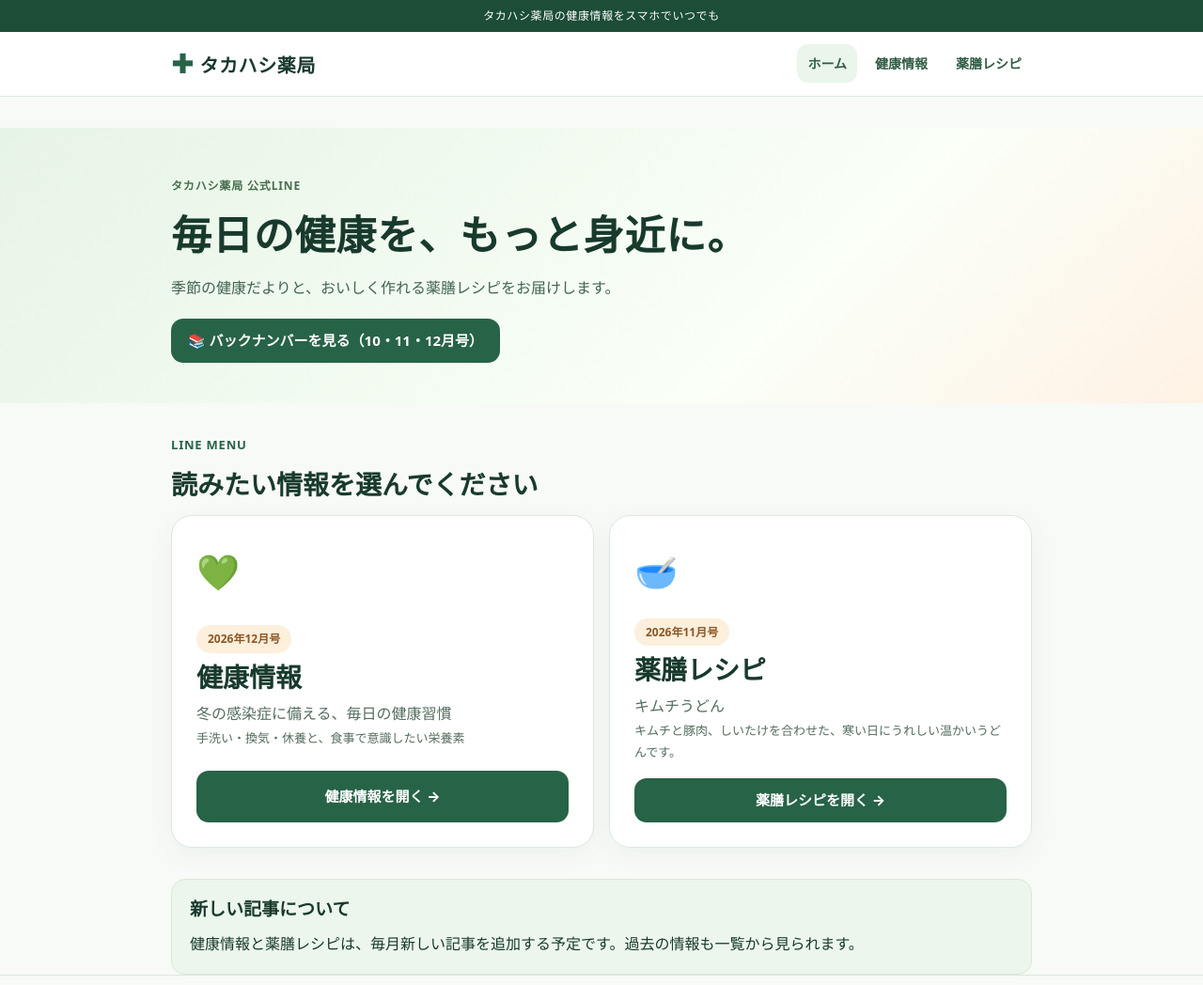
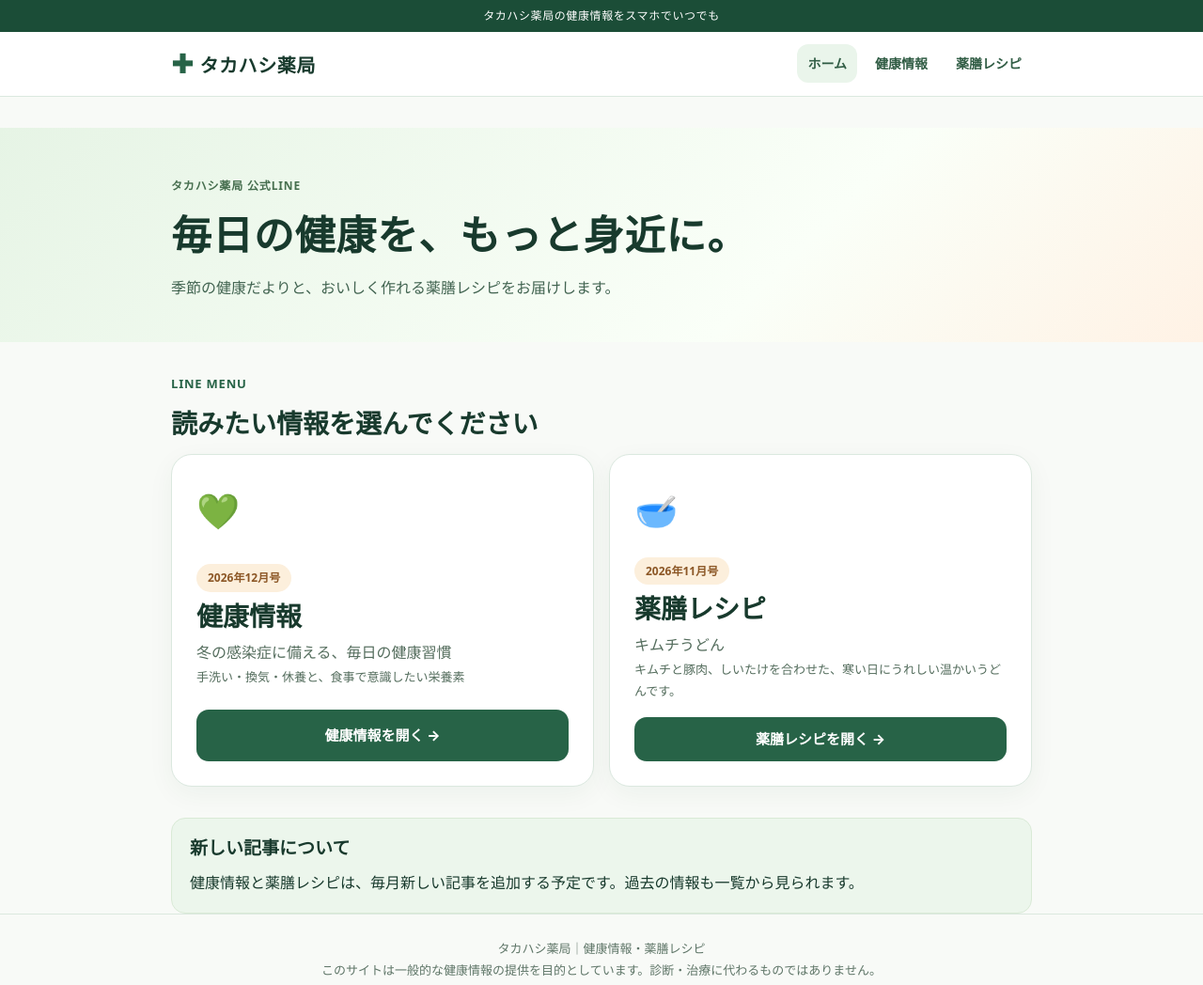
Before and after one commit to kiqurope/takahashi-pharmacy-health, a plain HTML site: page docs/index.html in a window 1280 px wide. Shown: the top 1048 px of the page at 94% size. Drawn offline with Linux system fonts and the light colour scheme.

```diff
--- a/docs/index.html
+++ b/docs/index.html
@@ -1,6 +1,6 @@
 <!DOCTYPE html><html lang="ja"><head><meta charset="utf-8"><meta name="viewport" content="width=device-width, initial-scale=1"><meta name="theme-color" content="#1b4d37"><meta name="description" content="健康情報・薬膳レシピ"><title>健康情報・薬膳レシピ | タカハシ薬局</title><link rel="stylesheet" href="./assets/style.css"></head>
 <body><div class="ribbon">タカハシ薬局の健康情報をスマホでいつでも</div><header><div class="wrap head"><a class="brand" href="./index.html"><em>✚</em> タカハシ薬局</a><nav aria-label="メインメニュー"><a href="./index.html" aria-current=page>ホーム</a><a href="./health/" >健康情報</a><a href="./recipes/" >薬膳レシピ</a></nav></div></header>
-<section class="hero"><div class="wrap"><span class="tag">タカハシ薬局 公式LINE</span><h1>毎日の健康を、もっと身近に。</h1><p class="lead">季節の健康だよりと、おいしく作れる薬膳レシピをお届けします。</p><div class="cta" style="margin-top:18px"><a class="btn" href="health/#backnumber">📚 バックナンバーを見る（10・11・12月号）</a></div></div></section><main class="wrap"><section><p class="sectionlabel">LINE MENU</p><h2>読みたい情報を選んでください</h2><div class="grid"><article class="card feature"><div class="label">💚</div><div><span class="issue">2026年12月号</span><h2>健康情報</h2><p>冬の感染症に備える、毎日の健康習慣</p><p class="small">手洗い・換気・休養と、食事で意識したい栄養素</p></div><a class="btn" href="health/">健康情報を開く →</a></article><article class="card feature"><div class="label">🥣</div><div><span class="issue">2026年11月号</span><h2>薬膳レシピ</h2><p>キムチうどん</p><p class="small">キムチと豚肉、しいたけを合わせた、寒い日にうれしい温かいうどんです。</p></div><a class="btn" href="recipes/">薬膳レシピを開く →</a></article></div></section><section class="info"><h3>新しい記事について</h3><p>健康情報と薬膳レシピは、毎月新しい記事を追加する予定です。過去の情報も一覧から見られます。</p></section></main>
+<section class="hero"><div class="wrap"><span class="tag">タカハシ薬局 公式LINE</span><h1>毎日の健康を、もっと身近に。</h1><p class="lead">季節の健康だよりと、おいしく作れる薬膳レシピをお届けします。</p></div></section><main class="wrap"><section><p class="sectionlabel">LINE MENU</p><h2>読みたい情報を選んでください</h2><div class="grid"><article class="card feature"><div class="label">💚</div><div><span class="issue">2026年12月号</span><h2>健康情報</h2><p>冬の感染症に備える、毎日の健康習慣</p><p class="small">手洗い・換気・休養と、食事で意識したい栄養素</p></div><a class="btn" href="health/">健康情報を開く →</a></article><article class="card feature"><div class="label">🥣</div><div><span class="issue">2026年11月号</span><h2>薬膳レシピ</h2><p>キムチうどん</p><p class="small">キムチと豚肉、しいたけを合わせた、寒い日にうれしい温かいうどんです。</p></div><a class="btn" href="recipes/">薬膳レシピを開く →</a></article></div></section><section class="info"><h3>新しい記事について</h3><p>健康情報と薬膳レシピは、毎月新しい記事を追加する予定です。過去の情報も一覧から見られます。</p></section></main>
 <footer class="footer"><div class="wrap">タカハシ薬局｜健康情報・薬膳レシピ<br>このサイトは一般的な健康情報の提供を目的としています。診断・治療に代わるものではありません。</div></footer><div class="mobilebar" aria-label="スマホメニュー"><a href="./index.html"><span>🏠</span>ホーム</a><a href="./health/"><span>💚</span>健康情報</a><a href="./recipes/"><span>🥣</span>薬膳レシピ</a></div>
 <script>document.querySelectorAll('[data-filter]').forEach(input=>input.addEventListener('input',()=>{const q=input.value.trim().toLowerCase();document.querySelectorAll('[data-search]').forEach(card=>{card.hidden=!card.dataset.search.toLowerCase().includes(q)})}));</script>
 </body></html>
```
